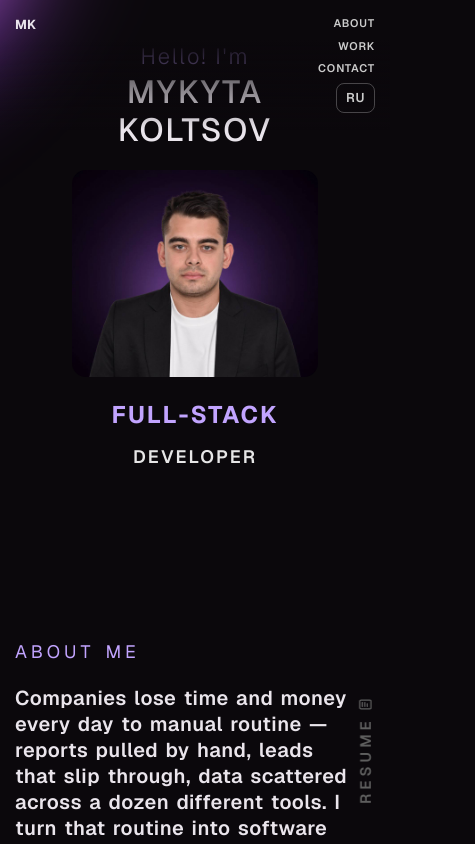
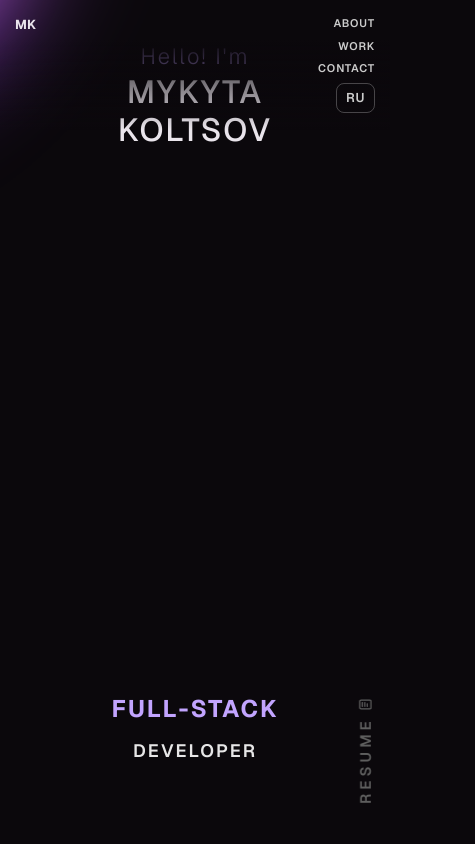
Before and after one commit to Calciumnick/portfolio-website, a React (Vite) app: page / in a window 390 px wide. Shown: the top 844 px of the page, 475 px wide, since content can reach past the window. Built offline with nearby package versions, Linux system fonts and the light colour scheme; no server answers.

Commit message:
Enable 3D character on mobile (overlay hero, hide photo) - trial

```diff
--- a/src/components/MainContainer.tsx
+++ b/src/components/MainContainer.tsx
@@ -44,9 +44,7 @@ const MainContainer = ({ children }: PropsWithChildren) => {
   }, []);
 
   useEffect(() => {
-    // 3D тяжёлый — на мобилке/планшете не монтируем (там показываем фото).
-    if (window.innerWidth <= 1024) return;
-
+    // 3D монтируем и на мобилке (после простоя, чтобы не грузить первый экран).
     let timeoutId: ReturnType<typeof setTimeout> | undefined;
     let idleId: number | undefined;
     const win = window as Window & {
--- a/src/components/styles/Landing.css
+++ b/src/components/styles/Landing.css
@@ -6,7 +6,28 @@
 /* Remove mobile photo and ensure 3D character is always hidden on mobile */
 @media only screen and (max-width: 768px) {
   .character-model {
+    display: block !important;
+    position: absolute !important;
+    top: 150px !important;
+    left: 50% !important;
+    right: auto !important;
+    bottom: auto !important;
+    transform: translateX(-50%) !important;
+    width: 100% !important;
+    height: 56vh !important;
+    max-height: 520px !important;
+    margin: 0 !important;
+    z-index: 0 !important;
+    pointer-events: none;
+  }
+
+  .character-model::after,
+  .character-model::before {
     display: none !important;
+  }
+
+  .character-model canvas {
+    max-width: 100% !important;
   }
 
   /* Роль по центру и без обрезки на мобилке */
@@ -37,11 +58,12 @@
   .landing-section,
   .landing-container {
     height: auto !important;
-    min-height: auto !important;
+    min-height: 100vh;
     max-width: 100vw;
     box-sizing: border-box;
     display: flex;
     flex-direction: column;
+    justify-content: space-between;
     padding: 0 15px;
     padding-bottom: 30px;
   }
@@ -148,9 +170,9 @@
     display: none;
   }
 
-  /* Мобильное фото (личное) */
+  /* Мобильное фото скрыто — на телефоне показываем 3D-модель */
   .mobile-photo {
-    display: block !important;
+    display: none !important;
     position: relative !important;
     width: 100%;
     max-width: 380px;
```
